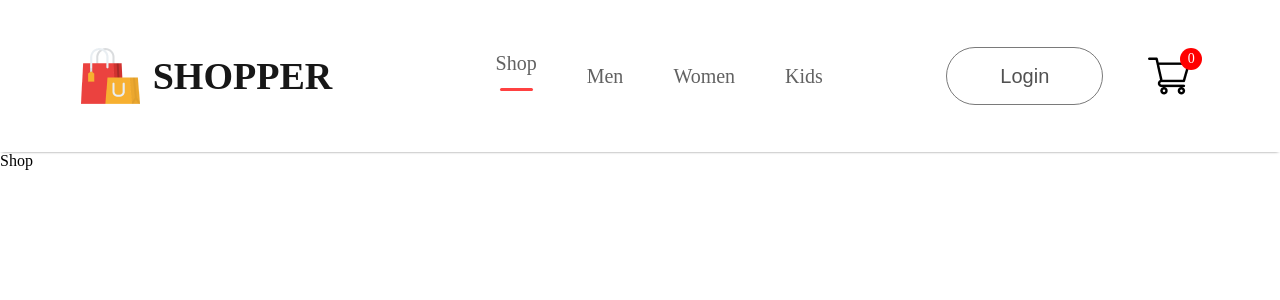
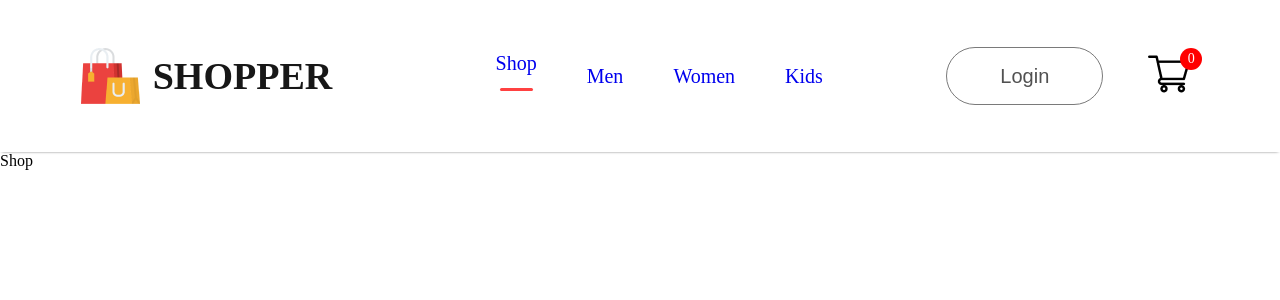
Before and after one commit to elledevelope/e-commerce-react-node.js, a React (Create React App) app: page / in a window 1280 px wide. Shown: the top 300 px of the page. Built offline with nearby package versions, Linux system fonts and the light colour scheme; the HTML template or start-up script is replaced by a standard one.

Commit message:
Add routes (Link) in Navbar.jsx

```diff
--- a/src/Components/Navbar/Navbar.jsx
+++ b/src/Components/Navbar/Navbar.jsx
@@ -2,6 +2,7 @@ import React, { useState } from "react";
 import './Navbar.css'
 import logo from '../Assets/logo.png'
 import cart_icon from '../Assets/cart_icon.png'
+import { Link } from "react-router-dom";
 
 const Navbar = () => {
 
@@ -18,15 +19,15 @@ const Navbar = () => {
             </div>
 
             <ul className="nav-menu">
-                <li onClick={()=> {setMenu("shop")}}>Shop {menu === "shop" ? <hr /> : <></>}</li>
-                <li onClick={()=> {setMenu("men")}}>Men {menu === "men" ? <hr /> : <></>}</li>
-                <li onClick={()=> {setMenu("women")}}>Women {menu === "women" ? <hr /> : <></>}</li>
-                <li onClick={()=> {setMenu("kids")}}>Kids {menu === "kids" ? <hr /> : <></>}</li>
+                <li onClick={() => { setMenu("shop") }}> <Link style={{textDecoration:'none'}} to='/'>Shop</Link> {menu === "shop" ? <hr /> : <></>}</li>
+                <li onClick={() => { setMenu("men") }}> <Link style={{textDecoration:'none'}} to='/men'>Men</Link> {menu === "men" ? <hr /> : <></>}</li>
+                <li onClick={() => { setMenu("women") }}> <Link style={{textDecoration:'none'}} to='/women'>Women</Link> {menu === "women" ? <hr /> : <></>}</li>
+                <li onClick={() => { setMenu("kids") }}> <Link style={{textDecoration:'none'}} to='/kids'>Kids</Link> {menu === "kids" ? <hr /> : <></>}</li>
             </ul>
 
             <div className="nav-login-cart">
-                <button>Login</button>
-                <img src={cart_icon} alt="cart icon" />
+            <Link to='/login'><button>Login</button></Link>
+            <Link to='/cart'><img src={cart_icon} alt="cart icon" /></Link>
                 <div className="nav-cart-count">0</div>
             </div>
 
```
